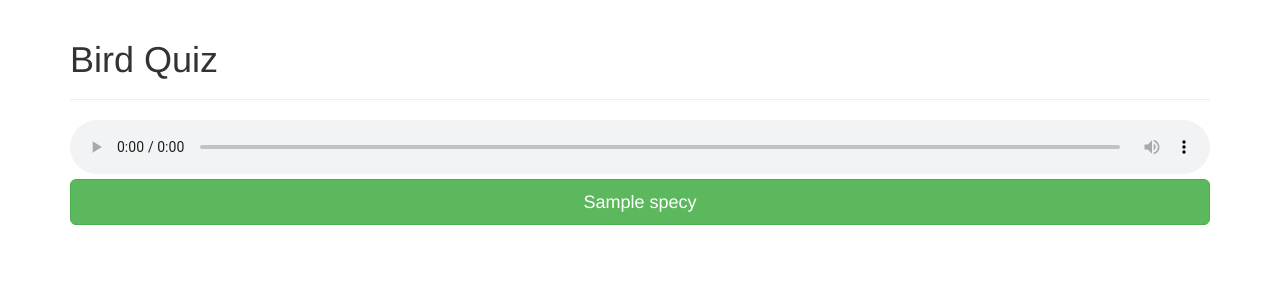
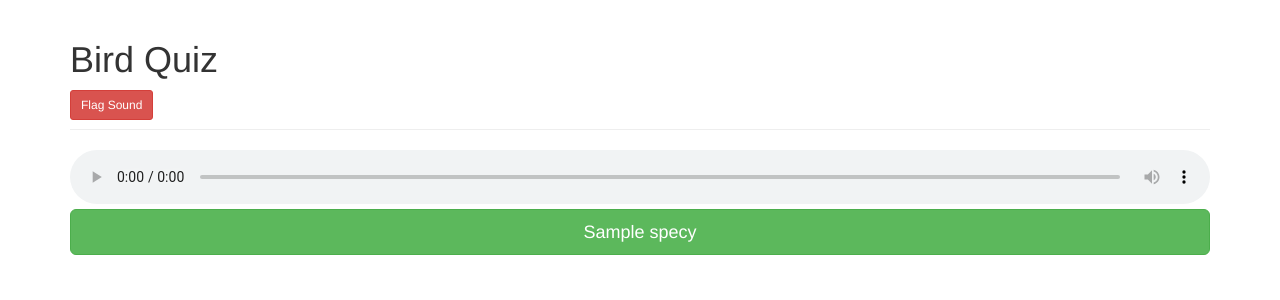
Before and after one commit to micknudsen/bird-sounds, a Flask app: page /answer in a window 1280 px wide. Shown: the top 300 px of the page. Run offline with Flask 2, Linux system fonts and the light colour scheme; the visitor is signed in with stand-in values (Sample User, id 1); tables that the repository leaves empty hold one stand-in row (values such as "Sample post"); some libraries are stand-ins or nearby versions.

Commit message:
Added flagging feature

```diff
--- a/app.py
+++ b/app.py
@@ -71,6 +71,7 @@ class Behavior(db.Model):
 class Sound(db.Model):
     id = db.Column(db.Integer, primary_key=True)
     path = db.Column(db.String(64), unique=True)
+    flagged = db.Column(db.Boolean, default=False)
     species_id = db.Column(db.Integer, db.ForeignKey('species.id'))
     behavior_id = db.Column(db.Integer, db.ForeignKey('behavior.id'))
     guesses = db.relation('Guess', backref='sound')
@@ -124,7 +125,7 @@ def new_quiz() -> Quiz:
         else:
             weights.append(len(all_species))
     correct_species = random.choices(all_species, weights=weights, k=1)[0]
-    sound = random.choice(Sound.query.filter_by(species=correct_species).all())
+    sound = random.choice(Sound.query.filter_by(species=correct_species, flagged=False).all())
 
     choices = sorted(Species.query.all(),
                      key=lambda species: species.vernacular_name)
@@ -156,8 +157,16 @@ def index():
     return render_template('index.html', quiz=quiz)
 
 
-@app.route('/answer')
+@app.route('/answer', methods=['GET', 'POST'])
 def answer():
+
+    if request.method == 'POST':
+
+        if request.form.get('flag_sound'):
+            Sound.query.get(session['sound_id']).flagged = True
+            db.session.commit()
+
+        return redirect(url_for('index'))
 
     sound = Sound.query.get(session['sound_id'])
     correct_species = Species.query.get(session['species_id_correct'])
--- a/templates/answer.html
+++ b/templates/answer.html
@@ -6,6 +6,9 @@
 <div class="container">
     <div class="page-header">
         <h1>Bird Quiz</h1>
+        <form method="POST">
+            <button type="submit" class="btn btn-danger btn-sm" name="flag_sound" value="1">Flag Sound</button>
+        </form>
     </div>
     <audio controls style="width: 100%">
         <source src="{{ sound.path }}" type="audio/mpeg">
```
